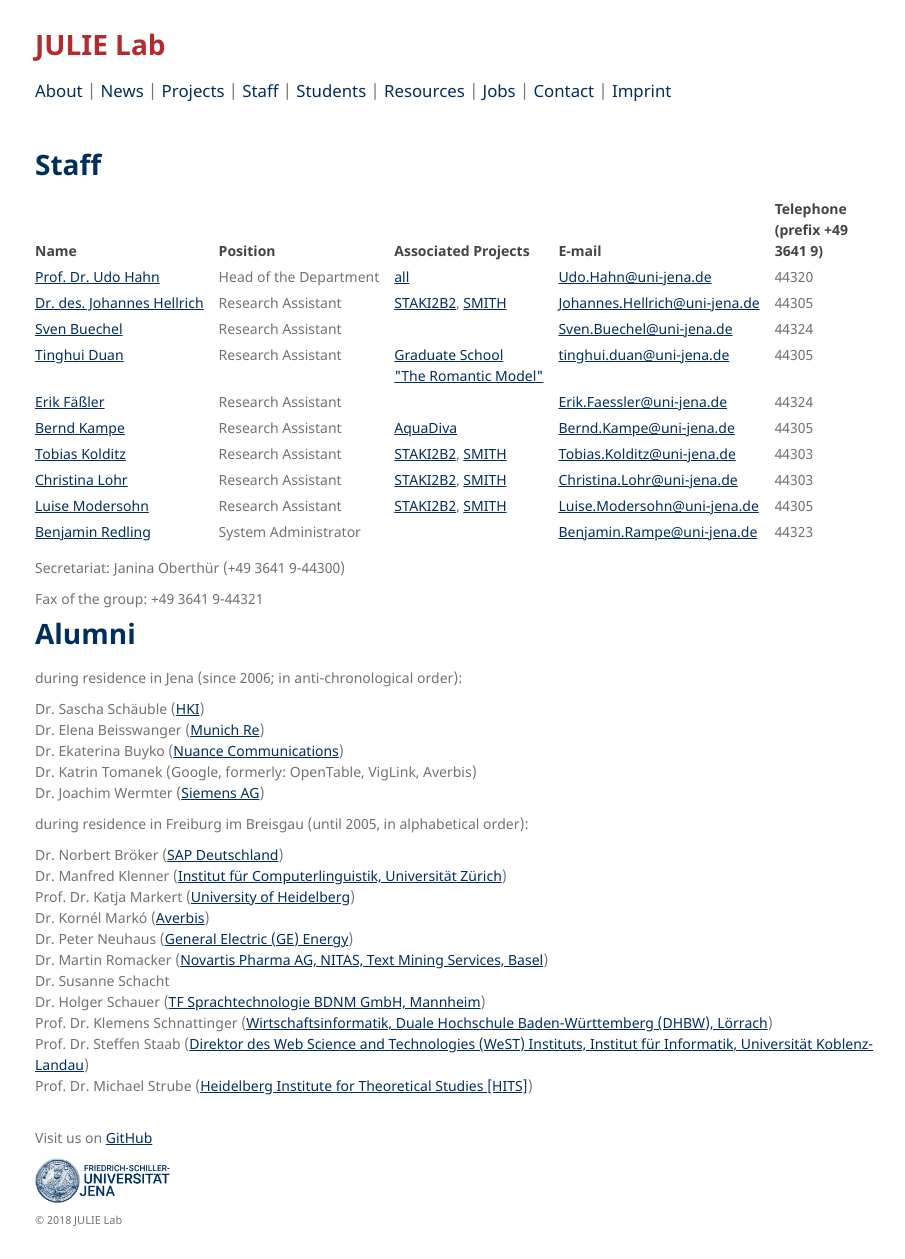
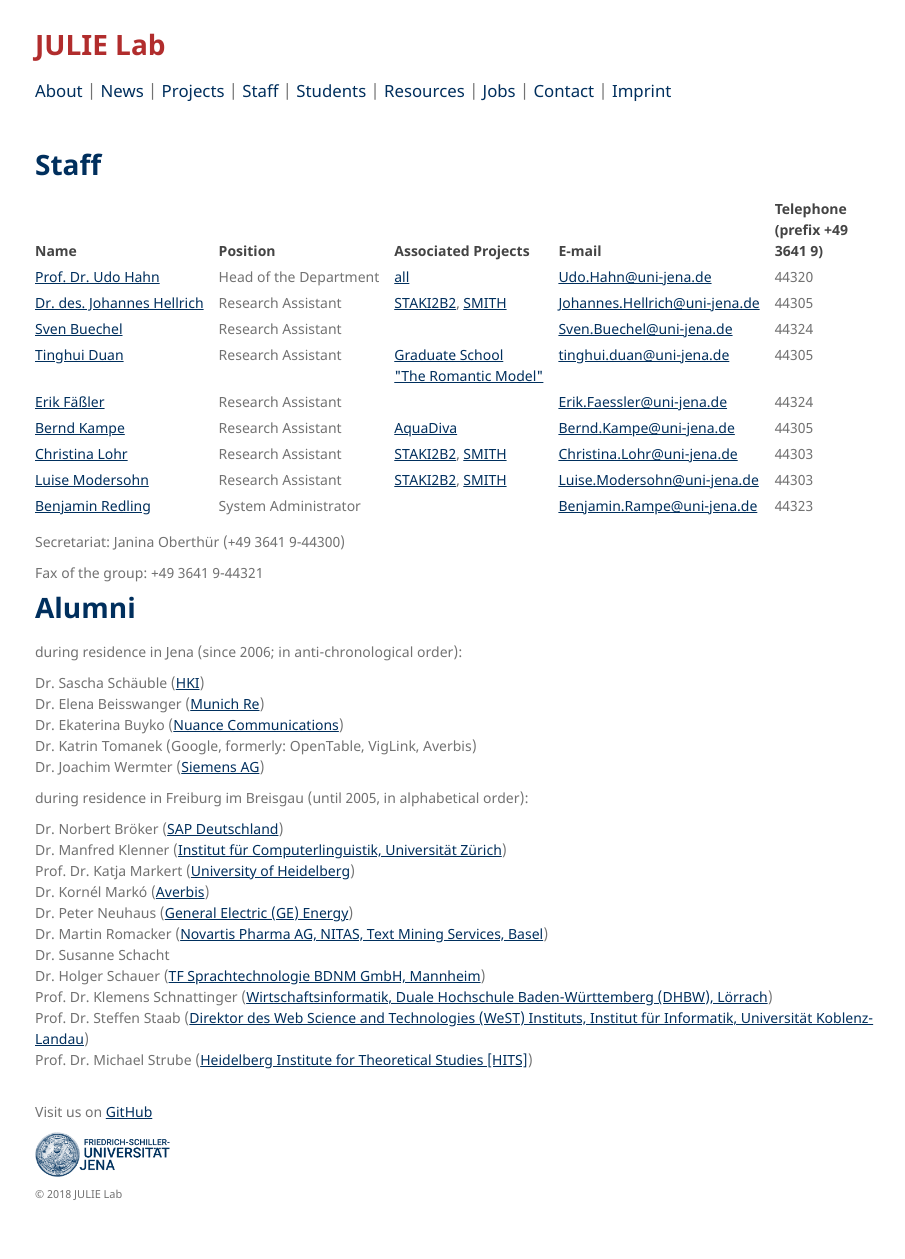
Before and after one commit to JULIELab/JULIELab.github.io, a Jekyll site: the page built from Staff.md, in a window 1280 px wide and 1259 px high. Shown: the whole window, without its empty margins (185-1090 px from the left). Built offline with Jekyll 4.4.1, drawn with Linux system fonts in a browser that asks for light colours; our own code applies the rules of GitHub Pages for plain Markdown files.

Commit message:
Update Staff.md

```diff
--- a/Staff.md
+++ b/Staff.md
@@ -12,9 +12,8 @@
 | [Tinghui Duan](/Staff/Duan/index.html)	| Research Assistant	|  [Graduate School<br/>\"The Romantic Model\"](http://modellromantik.uni-jena.de/) |	[tinghui.duan@uni-jena.de](mailto:tinghui.duan@uni-jena.de) | 44305 |
 | [Erik Fäßler](/Staff/Erik+Fäßler.html)	| Research Assistant	| |	[Erik.Faessler@uni-jena.de](mailto:Erik.Faessler@uni-jena.de)	| 44324 |
 | [Bernd Kampe](/Staff/Kampe/) | Research Assistant | [AquaDiva](http://www.aquadiva.uni-jena.de/) | [Bernd.Kampe@uni-jena.de](mailto:Bernd.Kampe@uni-jena.de) | 44305 |
-| [Tobias Kolditz](/Staff/Tobias+Kolditz.html) | Research Assistant | [STAKI2B2](http://gepris.dfg.de/gepris/projekt/315098900), [SMITH](http://www.smith.care/)	| [Tobias.Kolditz@uni-jena.de](mailto:Tobias.Kolditz@uni-jena.de) | 44303 |
 | [Christina Lohr](/Staff/Christina+Lohr.html)	| Research Assistant	| [STAKI2B2](http://gepris.dfg.de/gepris/projekt/315098900), [SMITH](http://www.smith.care/)	| [Christina.Lohr@uni-jena.de](mailto:Christina.Lohr@uni-jena.de)	| 44303 |
-| [Luise Modersohn](/Staff/Modersohn/) | Research Assistant |  [STAKI2B2](http://gepris.dfg.de/gepris/projekt/315098900), [SMITH](http://www.smith.care/)	| [Luise.Modersohn@uni-jena.de](mailto:Luise.Modersohn@uni-jena.de) | 44305 |
+| [Luise Modersohn](/Staff/Modersohn/) | Research Assistant |  [STAKI2B2](http://gepris.dfg.de/gepris/projekt/315098900), [SMITH](http://www.smith.care/)	| [Luise.Modersohn@uni-jena.de](mailto:Luise.Modersohn@uni-jena.de) | 44303 |
 | [Benjamin Redling](/Staff/Benjamin+Redling.html)	| System Administrator | |	[Benjamin.Rampe@uni-jena.de](mailto:Benjamin.Rampe@uni-jena.de)	| 44323 |
 
 Secretariat: Janina Oberthür (+49 3641 9-44300)
```
